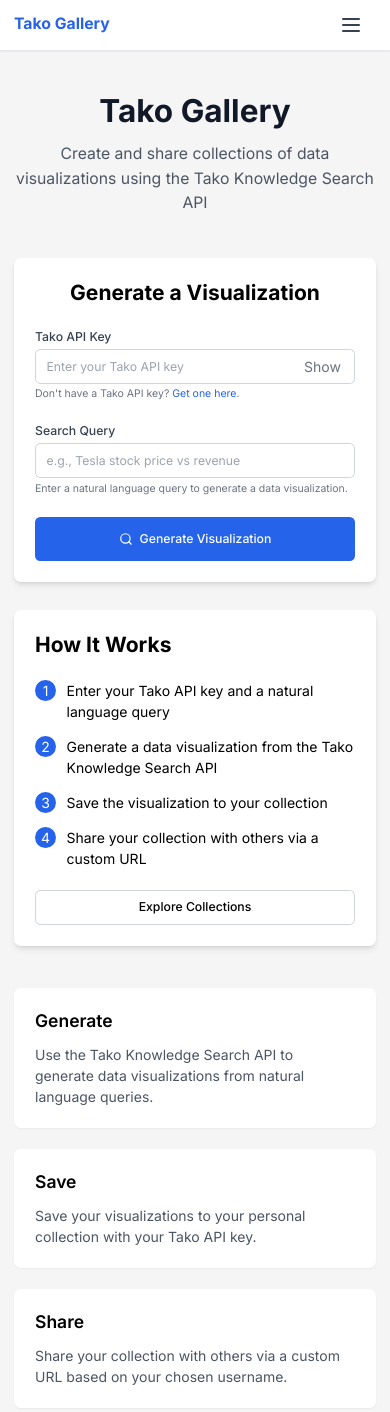
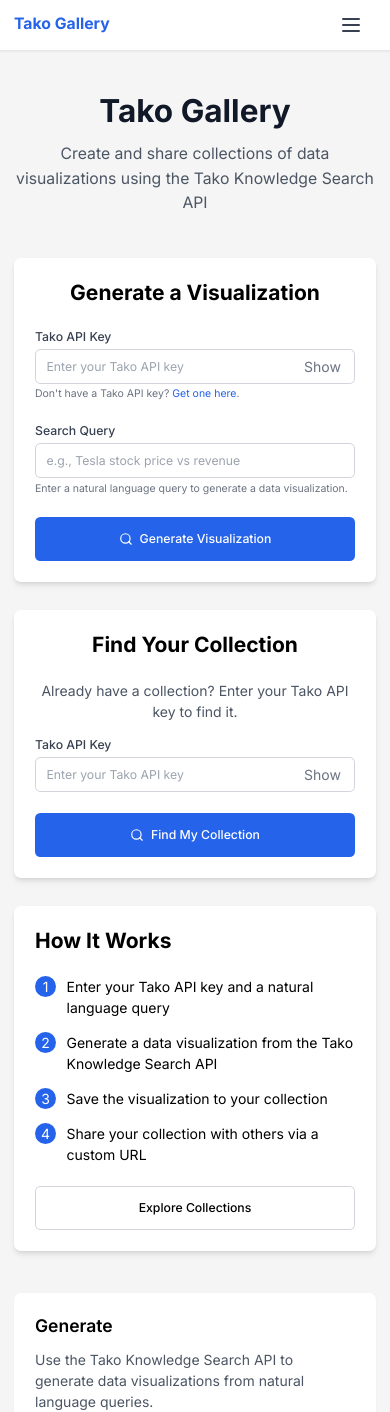
Before and after one commit to matthewabbott/tako-gallery, a Next.js app: page / in a window 390 px wide. Shown: the top 1412 px of the page. Built offline with nearby package versions, Linux system fonts and the light colour scheme.

Commit message:
Add collection finder to homepage. Make it a place of redirects.

```diff
--- /dev/null
+++ b/app/api/collections/find-by-api-key/route.ts
@@ -0,0 +1,50 @@
+import { NextResponse } from 'next/server';
+import { connectToDatabase } from '@/lib/mongodb';
+import { User } from '@/models/User';
+import { hashApiKey, isValidApiKeyFormat } from '@/lib/apiKey';
+import { createSuccessResponse, createErrorResponse } from '@/lib/utils';
+import { handleApiError } from '@/lib/error';
+
+export async function POST(request: Request) {
+    try {
+        // Parse request body
+        const body = await request.json();
+        const { apiKey } = body;
+
+        // Validate API key format
+        if (!apiKey || !isValidApiKeyFormat(apiKey)) {
+            return NextResponse.json(
+                createErrorResponse('Invalid API key format'),
+                { status: 400 }
+            );
+        }
+
+        // Connect to database
+        await connectToDatabase();
+
+        // Hash the API key for database lookup
+        const apiKeyHash = await hashApiKey(apiKey);
+
+        // Find user by API key hash
+        const user = await User.findOne({ apiKeyHash });
+
+        // If no user found, return error
+        if (!user) {
+            return NextResponse.json(
+                createErrorResponse('No collection found for this API key'),
+                { status: 404 }
+            );
+        }
+
+        // Return the user's username
+        return NextResponse.json(
+            createSuccessResponse({
+                username: user.username,
+                createdAt: user.createdAt
+            })
+        );
+    } catch (error) {
+        console.error('Find collection by API key error:', error);
+        return handleApiError(error, 'An error occurred while finding collection');
+    }
+}
--- a/app/page.tsx
+++ b/app/page.tsx
@@ -1,5 +1,6 @@
 import Link from 'next/link';
 import { SearchForm } from '@/components/SearchForm';
+import { FindCollectionForm } from '@/components/FindCollectionForm';
 import { Button } from '@/components/ui/Button';
 
 export default function Home() {
@@ -16,8 +17,9 @@
                 </div>
 
                 <div className="grid grid-cols-1 lg:grid-cols-5 gap-8 mb-12">
-                    <div className="lg:col-span-3">
+                    <div className="lg:col-span-3 space-y-8">
                         <SearchForm />
+                        <FindCollectionForm />
                     </div>
 
                     <div className="lg:col-span-2">
@@ -43,14 +45,14 @@
                                 </li>
                             </ol>
 
+                            <Link href="/explore" className="w-full">
                                 <Button
-                                as={Link}
-                                href="/explore"
                                     variant="outline"
                                     fullWidth
                                 >
                                     Explore Collections
                                 </Button>
+                            </Link>
                         </div>
                     </div>
                 </div>
--- /dev/null
+++ b/components/FindCollectionForm.tsx
@@ -0,0 +1,150 @@
+'use client';
+
+import { useState } from 'react';
+import { Search, ExternalLink } from 'lucide-react';
+import { useRouter } from 'next/navigation';
+import { Button } from '@/components/ui/Button';
+import { Input } from '@/components/ui/input';
+import { ErrorDisplay } from '@/components/ErrorBoundary';
+import { LoadingState } from '@/components/LoadingState';
+
+interface FindCollectionFormProps {
+    className?: string;
+}
+
+export function FindCollectionForm({ className }: FindCollectionFormProps) {
+    const router = useRouter();
+    const [showApiKey, setShowApiKey] = useState(false);
+    const [apiKey, setApiKey] = useState('');
+    const [isLoading, setIsLoading] = useState(false);
+    const [error, setError] = useState<string | null>(null);
+
+    const handleFindCollection = async (e: React.FormEvent) => {
+        e.preventDefault();
+
+        if (!apiKey) {
+            setError('API key is required');
+            return;
+        }
+
+        setIsLoading(true);
+        setError(null);
+
+        try {
+            const response = await fetch('/api/collections/find-by-api-key', {
+                method: 'POST',
+                headers: {
+                    'Content-Type': 'application/json',
+                },
+                body: JSON.stringify({ apiKey }),
+            });
+
+            const data = await response.json();
+
+            if (!response.ok) {
+                throw new Error(data.error || 'An error occurred while finding your collection');
+            }
+
+            // Store API key in session storage
+            sessionStorage.setItem('takoApiKey', apiKey);
+
+            // Redirect to the collection page with highlight=username parameter
+            router.push(`/collections/${data.data.username}?highlight=username`);
+        } catch (error) {
+            console.error('Find collection error:', error);
+            setError(error instanceof Error ? error.message : 'An error occurred');
+        } finally {
+            setIsLoading(false);
+        }
+    };
+
+    return (
+        <div className={`bg-white rounded-lg shadow-md p-6 ${className}`}>
+            <h2 className="text-2xl font-bold mb-6 text-center">Find Your Collection</h2>
+
+            <p className="text-gray-600 mb-4 text-center">
+                Already have a collection? Enter your Tako API key to find it.
+            </p>
+
+            <form onSubmit={handleFindCollection} className="space-y-6">
+                <div>
+                    <label htmlFor="findApiKey" className="block text-sm font-medium text-gray-700 mb-1">
+                        Tako API Key
+                    </label>
+                    <div className="relative">
+                        <Input
+                            id="findApiKey"
+                            type={showApiKey ? 'text' : 'password'}
+                            value={apiKey}
+                            onChange={(e) => setApiKey(e.target.value)}
+                            placeholder="Enter your Tako API key"
+                            fullWidth
+                            required
+                        />
+                        <button
+                            type="button"
+                            className="absolute right-3 top-1/2 transform -translate-y-1/2 text-gray-500 hover:text-gray-700"
+                            onClick={() => setShowApiKey(!showApiKey)}
+                        >
+                            {showApiKey ? 'Hide' : 'Show'}
+                        </button>
+                    </div>
+                </div>
+
+                <Button
+                    type="submit"
+                    isLoading={isLoading}
+                    fullWidth
+                >
+                    <Search className="mr-2 h-4 w-4" />
+                    Find My Collection
+                </Button>
+            </form>
+
+            {error && (
+                <div className="mt-6">
+                    <ErrorDisplay error={error} />
+
+                    {error.includes('No collection found') && (
+                        <div className="mt-4 space-y-2">
+                            <p className="text-sm text-gray-700">
+                                You don&apos;t have a collection yet. You can:
+                            </p>
+                            <div className="flex flex-col xs:flex-row gap-2">
+                                <Button
+                                    onClick={() => {
+                                        // Scroll to the generate visualization section
+                                        document.getElementById('generate-visualization')?.scrollIntoView({
+                                            behavior: 'smooth',
+                                            block: 'start'
+                                        });
+                                    }}
+                                    variant="outline"
+                                    size="sm"
+                                    className="text-xs"
+                                >
+                                    Generate a card
+                                </Button>
+                                <a
+                                    href="https://trytako.com/dashboard"
+                                    target="_blank"
+                                    rel="noopener noreferrer"
+                                    className="inline-flex items-center justify-center rounded-md text-xs font-medium transition-colors bg-transparent border border-gray-300 hover:bg-gray-100 focus-visible:ring-gray-400 focus-visible:outline-none focus-visible:ring-2 focus-visible:ring-offset-2 h-8 py-1 px-3"
+                                >
+                                    <span>Is your API key valid?</span>
+                                    <ExternalLink className="h-3 w-3 ml-1" />
+                                </a>
+                            </div>
+                        </div>
+                    )}
+                </div>
+            )}
+
+            {isLoading && (
+                <div className="mt-6 flex justify-center">
+                    <LoadingState text="Finding your collection..." />
+                </div>
+            )}
+        </div>
+    );
+}
--- a/components/SearchForm.tsx
+++ b/components/SearchForm.tsx
@@ -1,7 +1,8 @@
 'use client';
 
 import { useState } from 'react';
-import { Search, CheckCircle2 } from 'lucide-react';
+import { Search, CheckCircle2, ArrowRight } from 'lucide-react';
+import Link from 'next/link';
 import { Button } from '@/components/ui/Button';
 import { Input } from '@/components/ui/input';
 import { useSearch } from '@/hooks/useSearch';
@@ -13,6 +14,7 @@
 }
 
 export function SearchForm({ className }: SearchFormProps) {
+    // Add an ID to the form for scrolling
     const [showApiKey, setShowApiKey] = useState(false);
 
     const {
@@ -27,7 +29,7 @@
     } = useSearch();
 
     return (
-        <div className={`bg-white rounded-lg shadow-md p-6 ${className}`}>
+        <div id="generate-visualization" className={`bg-white rounded-lg shadow-md p-6 ${className}`}>
             <h2 className="text-2xl font-bold mb-6 text-center">Generate a Visualization</h2>
 
             <form onSubmit={handleSearch} className="space-y-6">
@@ -100,26 +102,16 @@
                         <p className="text-sm">
                             Visualization &quot;{result.card.title}&quot; has been generated and saved to your collection.
                         </p>
-                        <a
-                            href={`/collections/${result.collection.username}`}
-                            className="text-blue-600 hover:underline text-sm mt-2 inline-block"
+                        <p className="text-sm mt-1">
+                            Redirecting you to your collection...
+                        </p>
+                        <Link
+                            href={`/collections/${result.collection.username}?cardId=${result.card.cardId}`}
+                            className="text-blue-600 hover:underline text-sm mt-2 inline-flex items-center"
                         >
-                            View your collection
-                        </a>
-                    </div>
-                </div>
-            )}
-
-            {result && (
-                <div className="mt-6">
-                    <h3 className="text-lg font-semibold mb-3">{result.card.title}</h3>
-                    <div className="relative aspect-video rounded-md overflow-hidden border">
-                        <iframe
-                            src={result.card.embedUrl}
-                            className="absolute inset-0 w-full h-full"
-                            frameBorder="0"
-                            allowFullScreen
-                        ></iframe>
+                            <span>View your collection</span>
+                            <ArrowRight className="h-3 w-3 ml-1" />
+                        </Link>
                     </div>
                 </div>
             )}
```
Lines whose indentation alone changed are shown as unchanged.
